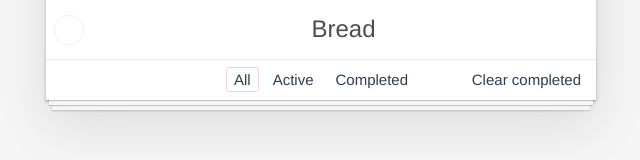
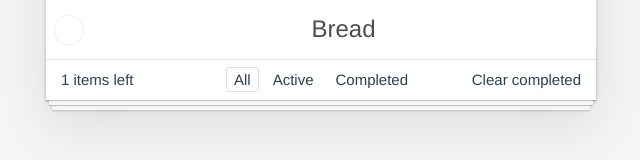
Before and after one commit to bencodezen/todomvc-vite-vue3, a Vue app: page / in a window 1280 px wide. Shown: the part 256-416 px from the top of the page, without its empty margins (319-959 px from the left). Built offline with nearby package versions, Linux system fonts and the light colour scheme.

Commit message:
feat: compute remaining task items

```diff
--- a/src/App.vue
+++ b/src/App.vue
@@ -19,6 +19,11 @@ export default {
       }
     ]
   }),
+  computed: {
+    remainingTasks() {
+      return this.taskList.filter(task => task.completed === false).length
+    }
+  },
   methods: {
     registerTask() {
       if (this.userInput) {
@@ -63,7 +68,7 @@ export default {
         </li>
       </ul>
       <footer class="footer">
-        <span class="todo-count"></span>
+        <span class="todo-count">{{ remainingTasks }} items left</span>
         <ul class="filters">
           <li>
             <a href="#/" class="selected">All</a>
```
Also changed, not shown: 1 other file (tests, documents, lock files or other folders).
